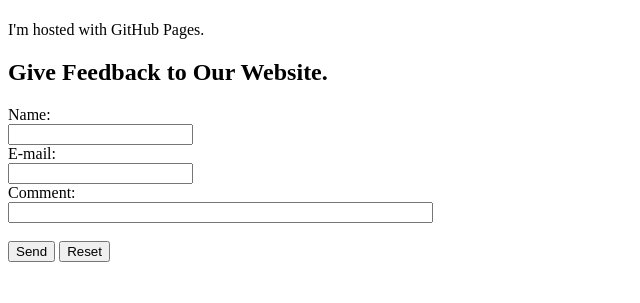
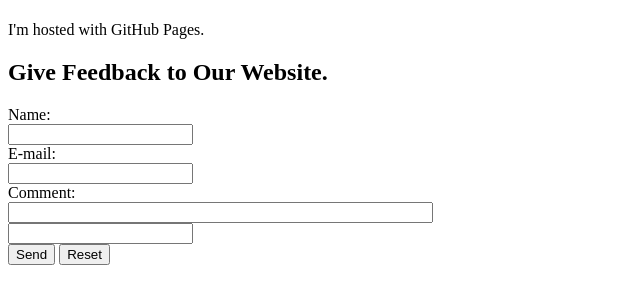
Before and after one commit to smfranksMBC/Week2, a plain HTML site: page index.html in a window 1280 px wide. Shown: the part 59-362 px from the top of the page, without its empty margins (0-640 px from the left). Drawn offline with Linux system fonts and the light colour scheme.

Commit message:
Update index.html

```diff
--- a/index.html
+++ b/index.html
@@ -6,12 +6,17 @@
 <p>I'm hosted with GitHub Pages.</p>
 <h2>Give Feedback to Our Website.</h2>
 <form action="mailto:smfranks@gmail.com" method="post" enctype="text/plain"></h2>
+
     Name:<br>
     <input type="text" name="name"><br>
     E-mail:<br>
     <input type="text" name="mail"><br>
     Comment:<br>
-    <input type="text" name="comment" size="50"><br><br>
+    <input type="text" name="comment" size="50"><br>
+    <input aria-required=""
+                       id="mobile_number"
+                       type="tel" />
+    <br>
     <input type="submit" value="Send">
     <input type="reset" value="Reset">
 </form>
```
